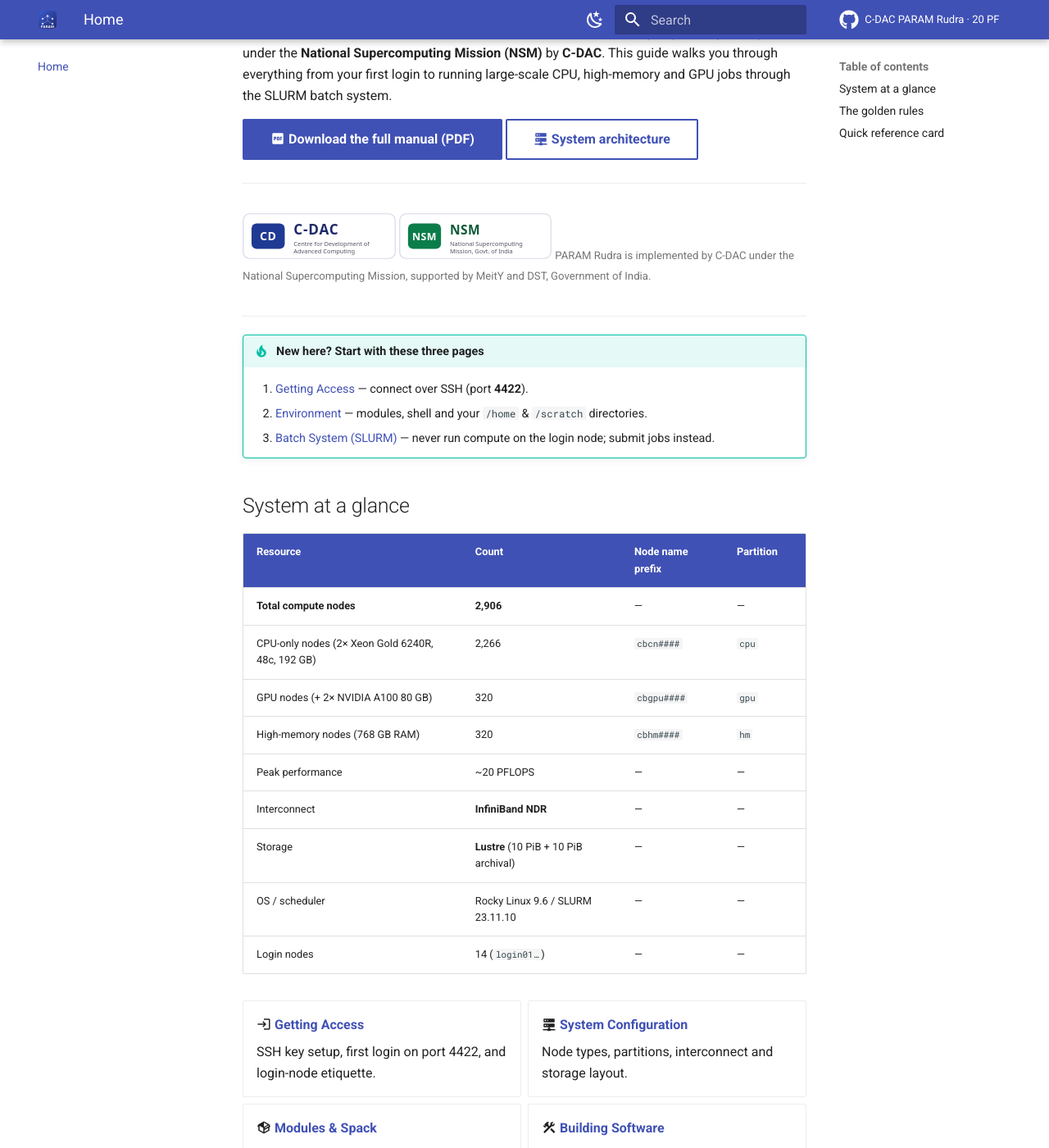
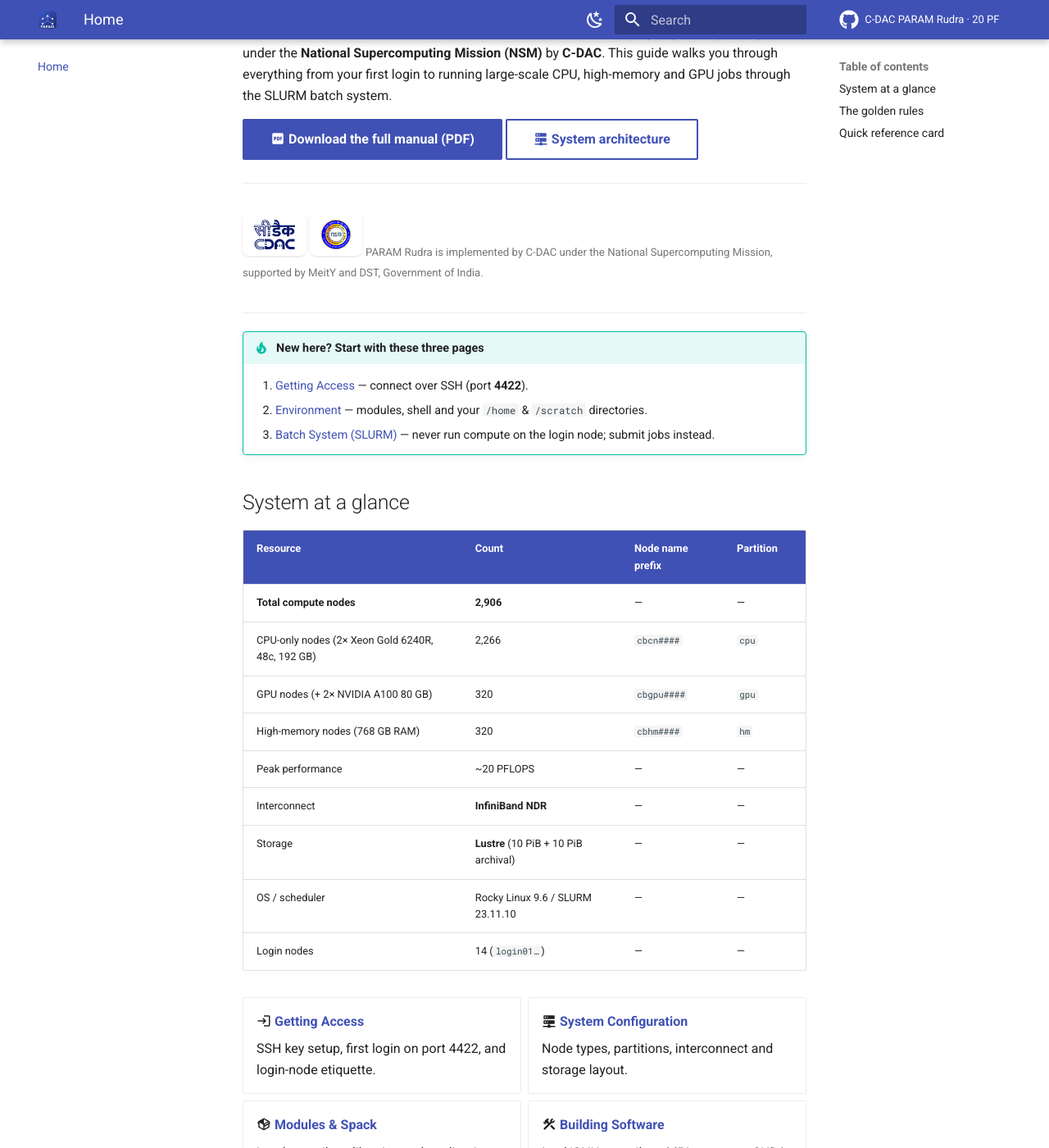
Before and after one commit to samcom12/paramrudra-user-manual, an MkDocs documentation site: the page built from docs/index.md, in a window 1280 px wide and 1400 px high, scrolled down 438 px. Shown: the whole window at 82% size. Built offline with MkDocs 1.6.1 and Material for MkDocs 9.7.7, drawn with Linux system fonts in a browser that asks for light colours; comment, search, counter and statistics services are not loaded.

Commit message:
Use official C-DAC and NSM logos in co-branding strip
- Add official logo-cdac.png and logo-nsm.png (web-resized to 240px height)
- Point home + acknowledgement co-branding strip at the official PNGs
- Remove placeholder logo SVGs
- White logo chips in .cobrand for dark-mode contrast

Co-Authored-By: Claude Opus 4.8 <noreply@anthropic.com>

```diff
--- a/docs/index.md
+++ b/docs/index.md
@@ -12,8 +12,8 @@ system.
 [:material-server-network: System architecture](configuration.md#architecture-diagram){ .md-button }
 
 <div class="cobrand" markdown>
-[![Centre for Development of Advanced Computing (C-DAC)](assets/logo-cdac.svg)](https://www.cdac.in)
-[![National Supercomputing Mission (NSM)](assets/logo-nsm.svg)](https://nsmindia.in)
+[![Centre for Development of Advanced Computing (C-DAC)](assets/logo-cdac.png)](https://www.cdac.in)
+[![National Supercomputing Mission (NSM)](assets/logo-nsm.png)](https://nsmindia.in)
 <span class="cobrand-caption">PARAM Rudra is implemented by C-DAC under the National Supercomputing Mission, supported by MeitY and DST, Government of India.</span>
 </div>
 
--- a/docs/stylesheets/extra.css
+++ b/docs/stylesheets/extra.css
@@ -33,13 +33,17 @@
   border-bottom: 1px solid var(--md-default-fg-color--lightest);
 }
 .cobrand img {
-  height: 56px;
+  height: 52px;
   width: auto;
-  transition: transform 0.15s ease, filter 0.15s ease;
+  background: #ffffff;
+  padding: 8px 14px;
+  border-radius: 8px;
+  box-shadow: 0 1px 3px rgba(0, 0, 0, 0.12);
+  transition: transform 0.15s ease, box-shadow 0.15s ease;
 }
 .cobrand a:hover img {
   transform: translateY(-2px);
-  filter: drop-shadow(0 3px 6px rgba(0, 0, 0, 0.18));
+  box-shadow: 0 4px 10px rgba(0, 0, 0, 0.2);
 }
 .cobrand-caption {
   width: 100%;
```
Also changed, not shown: README.md (+6 -10 lines), docs/acknowledgement.md (+2 -2 lines), docs/assets/logo-cdac.png (added), docs/assets/logo-cdac.svg (deleted), docs/assets/logo-nsm.png (added), docs/assets/logo-nsm.svg (deleted).
